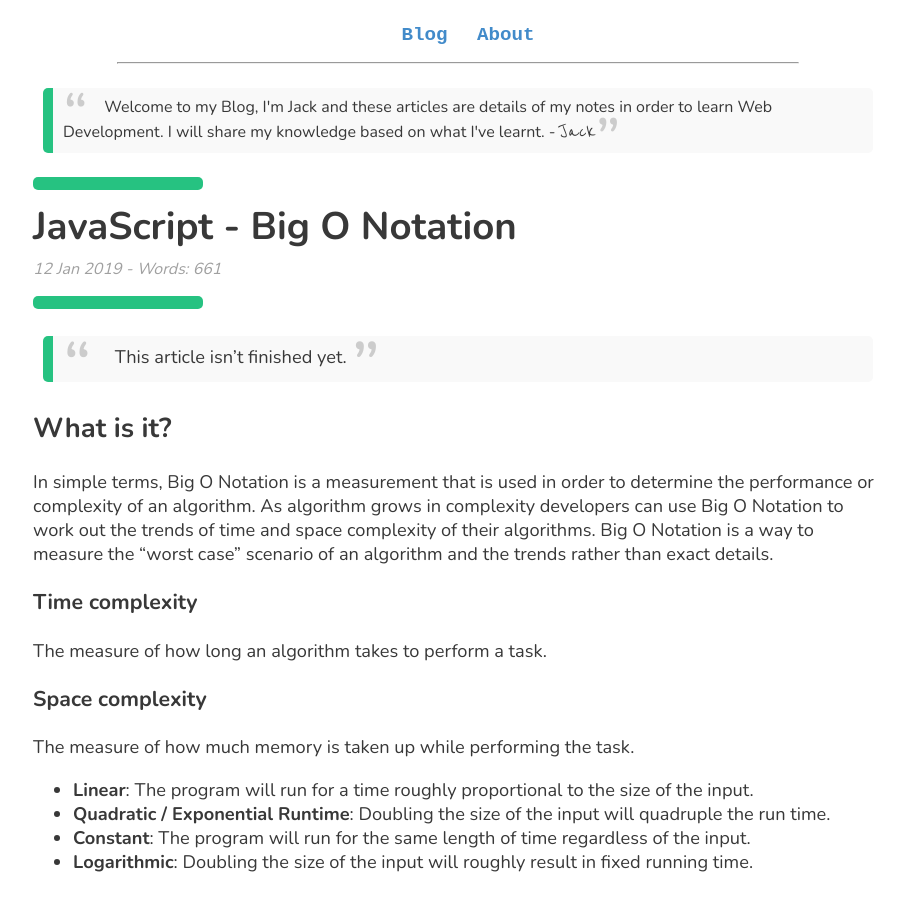
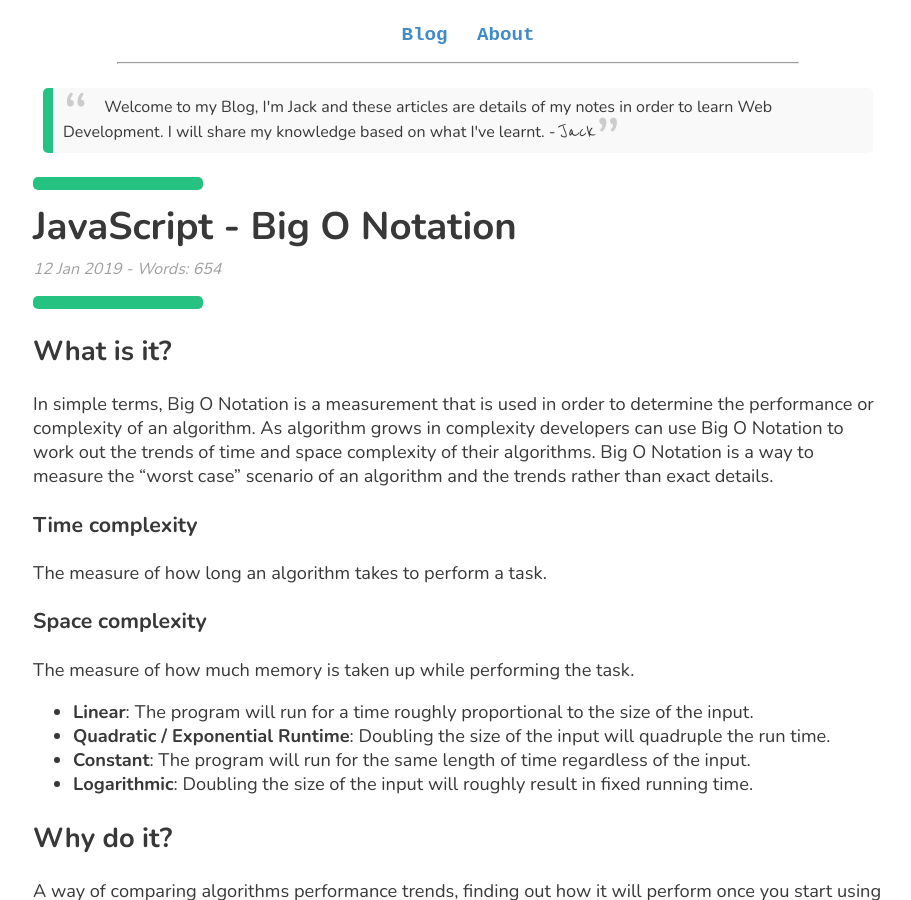
Before and after one commit to jackwebdev/Blog, a Jekyll site: the page built from _posts/2019-01-12-javascript-big-o-notation.markdown, in a window 1280 px wide and 900 px high. Shown: the whole window, without its empty margins (182-1093 px from the left). Built offline with Jekyll 4.4.1, drawn with Linux system fonts in a browser that asks for light colours; some web fonts are replaced.

Commit message:
Update 2019-01-12-javascript-big-o-notation.markdown

```diff
--- a/_posts/2019-01-12-javascript-big-o-notation.markdown
+++ b/_posts/2019-01-12-javascript-big-o-notation.markdown
@@ -6,8 +6,6 @@ category: Computer Science
 image: "/Blog/assets/images/laptop.png"
 # published: false
 ---
-> This article isn't finished yet.
-
 ## What is it?
 In simple terms, Big O Notation is a measurement that is used in order to determine the performance or complexity of an algorithm. As algorithm grows in complexity developers can use Big O Notation to work out the trends of time and space complexity of their algorithms. Big O Notation is a way to measure the "worst case" scenario of an algorithm and the trends rather than exact details.
 
```
